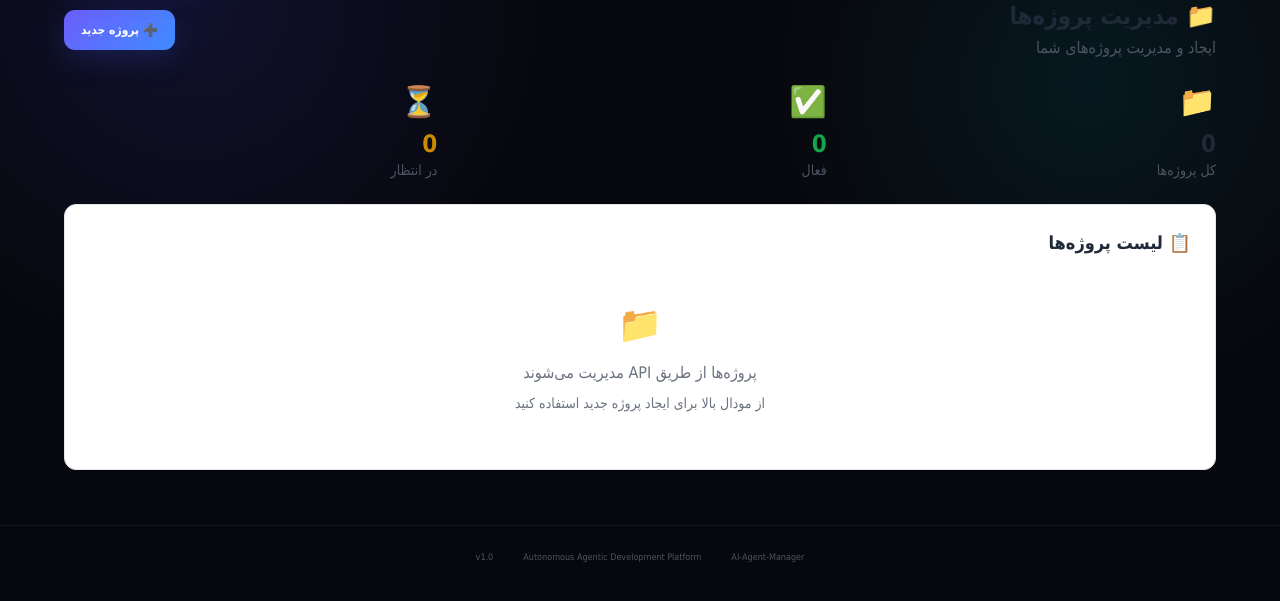
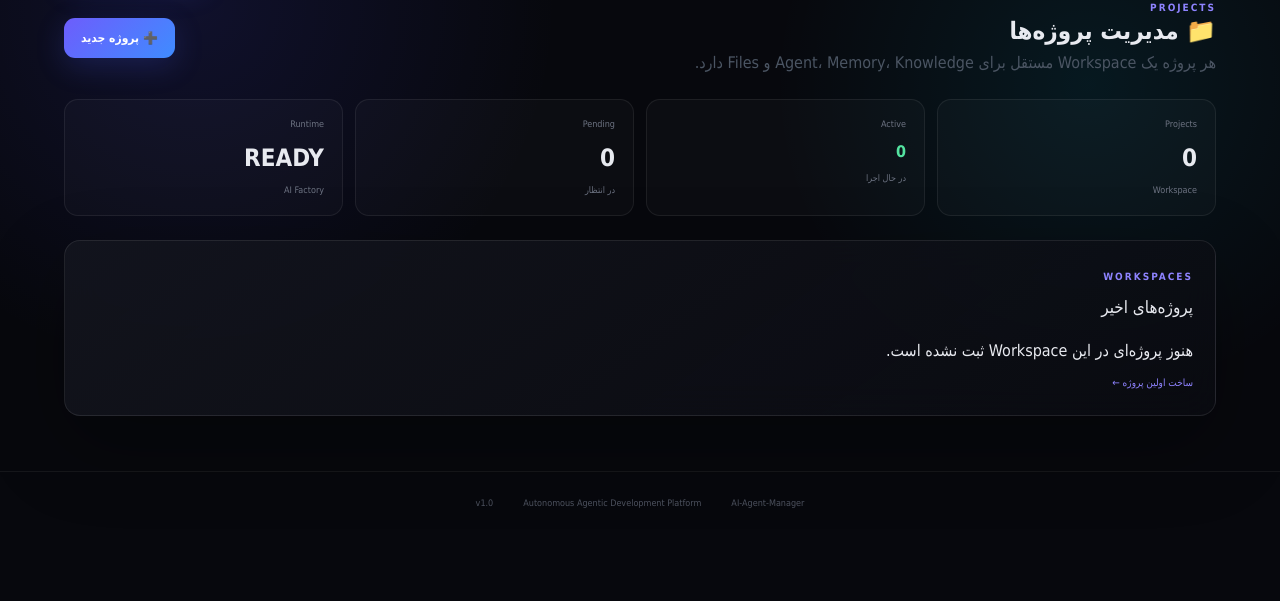
Before and after one commit to mydsoftware/AI-Agent-Manager, a Flask app: page /projects in a window 1280 px wide. Shown: the part 76-677 px from the top of the page. Run offline with Flask 3, Linux system fonts and the light colour scheme; some libraries are stand-ins or nearby versions.

Commit message:
feat(ui): connect project creation to workspace

```diff
--- a/ui/templates/projects.html
+++ b/ui/templates/projects.html
@@ -1,169 +1,47 @@
 {% extends "base.html" %}
-
-{% block title %}پروژه‌ها - AI Agent Manager{% endblock %}
-
+{% block title %}پروژه‌ها - AI-Agent-Manager{% endblock %}
 {% block content %}
 <div class="space-y-6">
-    <!-- هدر -->
   <div class="flex justify-between items-center">
-        <div>
-            <h1 class="text-2xl font-bold text-gray-800">📁 مدیریت پروژه‌ها</h1>
-            <p class="text-gray-600 mt-1">ایجاد و مدیریت پروژه‌های شما</p>
+    <div><div class="eyebrow">PROJECTS</div><h1 class="text-2xl font-bold">📁 مدیریت پروژه‌ها</h1><p class="text-gray-600 mt-1">هر پروژه یک Workspace مستقل برای Agent، Memory، Knowledge و Files دارد.</p></div>
+    <button onclick="showCreateModal()" class="btn-primary">➕ پروژه جدید</button>
   </div>
-        <button onclick="showCreateModal()" class="btn-primary">
-            ➕ پروژه جدید
-        </button>
+  <div class="stats-grid">
+    <div class="metric"><span>Projects</span><strong id="total-projects">0</strong><small>Workspace</small></div>
+    <div class="metric"><span>Active</span><strong class="ok" id="active-projects">0</strong><small>در حال اجرا</small></div>
+    <div class="metric"><span>Pending</span><strong id="pending-projects">0</strong><small>در انتظار</small></div>
+    <div class="metric"><span>Runtime</span><strong>READY</strong><small>AI Factory</small></div>
   </div>
-
-    <!-- آمار -->
-    <div class="grid grid-cols-1 md:grid-cols-3 gap-4">
-        <div class="stat-card">
-            <div class="text-3xl mb-2">📁</div>
-            <div class="text-2xl font-bold text-gray-800" id="total-projects">0</div>
-            <div class="text-sm text-gray-600">کل پروژه‌ها</div>
+  <div class="panel"><div class="panel-head"><div><span class="eyebrow">WORKSPACES</span><h2>پروژه‌های اخیر</h2></div></div><div id="projects-list" class="empty-state">هنوز پروژه‌ای در این Workspace ثبت نشده است.<br><button onclick="showCreateModal()" class="text-link mt-3">ساخت اولین پروژه ←</button></div></div>
 </div>
-        <div class="stat-card">
-            <div class="text-3xl mb-2">✅</div>
-            <div class="text-2xl font-bold text-green-600" id="active-projects">0</div>
-            <div class="text-sm text-gray-600">فعال</div>
-        </div>
-        <div class="stat-card">
-            <div class="text-3xl mb-2">⏳</div>
-            <div class="text-2xl font-bold text-yellow-600" id="pending-projects">0</div>
-            <div class="text-sm text-gray-600">در انتظار</div>
-        </div>
-    </div>
-
-    <!-- لیست پروژه‌ها -->
-    <div class="bg-white rounded-xl shadow-sm border border-gray-200 p-6">
-        <h2 class="text-lg font-bold text-gray-800 mb-4">📋 لیست پروژه‌ها</h2>
-        <div id="projects-list" class="space-y-3">
-            <div class="text-center py-8 text-gray-500">
-                <div class="text-4xl mb-4">📁</div>
-                <p>هنوز پروژه‌ای ایجاد نشده است</p>
-                <button onclick="showCreateModal()" class="mt-4 text-primary-600 hover:text-primary-700">
-                    ➕ پروژه جدید ایجاد کنید
-                </button>
-            </div>
-        </div>
-    </div>
-</div>
-
-<!-- مودال ایجاد پروژه -->
-<div id="create-modal" class="fixed inset-0 bg-black bg-opacity-50 hidden items-center justify-center z-50">
-    <div class="bg-white rounded-xl shadow-xl max-w-md w-full mx-4">
-        <div class="p-6 border-b border-gray-200">
-            <div class="flex justify-between items-center">
-                <h3 class="text-lg font-bold text-gray-800">➕ پروژه جدید</h3>
-                <button onclick="closeCreateModal()" class="text-gray-500 hover:text-gray-700">✕</button>
-            </div>
-        </div>
-        <form id="create-project-form" class="p-6 space-y-4">
-            <div>
-                <label class="block text-sm font-bold text-gray-700 mb-1">نام پروژه</label>
+<div id="create-modal" class="fixed inset-0 bg-black bg-opacity-50 hidden items-center justify-center z-50 backdrop-blur-sm">
+  <div class="bg-white rounded-xl shadow-xl max-w-lg w-full mx-4 p-6">
+    <div class="flex justify-between items-center mb-5"><h3 class="text-lg font-bold">➕ ساخت پروژه</h3><button onclick="closeCreateModal()">✕</button></div>
+    <form id="create-project-form" class="space-y-4">
       <input type="text" id="project-name" class="input-field" placeholder="نام پروژه" required>
-            </div>
-            <div>
-                <label class="block text-sm font-bold text-gray-700 mb-1">توضیحات</label>
-                <textarea id="project-description" class="input-field" rows="3" placeholder="توضیحات پروژه" required></textarea>
-            </div>
-            <div>
-                <label class="block text-sm font-bold text-gray-700 mb-1">درخواست</label>
-                <textarea id="project-request" class="input-field" rows="3" placeholder="درخواست اولیه پروژه" required></textarea>
-            </div>
-            <div>
-                <label class="block text-sm font-bold text-gray-700 mb-1">نوع پروژه</label>
-                <select id="project-type" class="input-field">
-                    <option value="website">وب‌سایت</option>
-                    <option value="api">API</option>
-                    <option value="app">اپلیکیشن</option>
-                    <option value="other">سایر</option>
-                </select>
-            </div>
-            <div class="flex gap-2">
-                <button type="submit" class="btn-primary flex-1">ایجاد پروژه</button>
-                <button type="button" onclick="closeCreateModal()" class="btn-secondary">لغو</button>
-            </div>
+      <textarea id="project-description" class="input-field" rows="3" placeholder="توضیح ساده پروژه" required></textarea>
+      <textarea id="project-request" class="input-field" rows="4" placeholder="مثلاً: یک سایت فروشگاهی فارسی بساز و روی Vercel منتشر کن" required></textarea>
+      <select id="project-type" class="input-field"><option value="website">Website</option><option value="api">API</option><option value="app">App</option><option value="wordpress">WordPress</option><option value="other">Other</option></select>
+      <label class="flex gap-2 items-center text-sm"><input id="project-private" type="checkbox" checked> Repository خصوصی باشد</label>
+      <div class="flex gap-2"><button id="create-btn" type="submit" class="btn-primary flex-1">ساخت پروژه و Workspace</button><button type="button" onclick="closeCreateModal()" class="btn-secondary">لغو</button></div>
     </form>
   </div>
 </div>
-
-<!-- مودال جزئیات پروژه -->
-<div id="details-modal" class="fixed inset-0 bg-black bg-opacity-50 hidden items-center justify-center z-50">
-    <div class="bg-white rounded-xl shadow-xl max-w-2xl w-full mx-4 max-h-[80vh] overflow-hidden">
-        <div class="p-6 border-b border-gray-200">
-            <div class="flex justify-between items-center">
-                <h3 class="text-lg font-bold text-gray-800" id="details-title">جزئیات پروژه</h3>
-                <button onclick="closeDetailsModal()" class="text-gray-500 hover:text-gray-700">✕</button>
-            </div>
-        </div>
-        <div id="details-content" class="p-6 overflow-y-auto max-h-[60vh]">
-            <!-- محتوا -->
-        </div>
-    </div>
-</div>
 {% endblock %}
-
 {% block scripts %}
 <script>
-    // نمایش مودال ایجاد
-    function showCreateModal() {
-        document.getElementById('create-modal').classList.remove('hidden');
-        document.getElementById('create-modal').classList.add('flex');
-    }
-
-    // بستن مودال ایجاد
-    function closeCreateModal() {
-        document.getElementById('create-modal').classList.add('hidden');
-        document.getElementById('create-modal').classList.remove('flex');
-        document.getElementById('create-project-form').reset();
-    }
-
-    // ایجاد پروژه
-    document.getElementById('create-project-form').addEventListener('submit', async (e) => {
-        e.preventDefault();
-        const name = document.getElementById('project-name').value.trim();
-        const description = document.getElementById('project-description').value.trim();
-        const request = document.getElementById('project-request').value.trim();
-        const projectType = document.getElementById('project-type').value;
-
-        try {
-            const result = await API.createProject({
-                name,
-                description,
-                request,
-                project_type: projectType
+function showCreateModal(){document.getElementById('create-modal').classList.remove('hidden');document.getElementById('create-modal').classList.add('flex');document.getElementById('project-name').focus();}
+function closeCreateModal(){document.getElementById('create-modal').classList.add('hidden');document.getElementById('create-modal').classList.remove('flex');}
+function esc(v){return String(v).replace(/[&<>'"]/g,c=>({'&':'&amp;','<':'&lt;','>':'&gt;',"'":'&#39;','"':'&quot;'}[c]));}
+document.getElementById('create-project-form').addEventListener('submit',async e=>{
+ e.preventDefault(); const btn=document.getElementById('create-btn'); btn.disabled=true; btn.textContent='در حال ساخت...';
+ try{
+  const result=await API.createProject({name:document.getElementById('project-name').value.trim(),description:document.getElementById('project-description').value.trim(),request:document.getElementById('project-request').value.trim(),project_type:document.getElementById('project-type').value,private:document.getElementById('project-private').checked});
+  if(result.error) throw new Error(result.error);
+  showToast('پروژه ساخته شد؛ ورود به Workspace...','success');
+  const target='/projects/workspace?repo='+encodeURIComponent(result.repository||'')+'&name='+encodeURIComponent(document.getElementById('project-name').value.trim());
+  setTimeout(()=>location.href=target,350);
+ }catch(err){showToast('خطا: '+err.message,'error');btn.disabled=false;btn.textContent='ساخت پروژه و Workspace';}
 });
-
-            alert('پروژه با موفقیت ایجاد شد!');
-            closeCreateModal();
-            loadProjects();
-        } catch (error) {
-            alert('خطا در ایجاد پروژه: ' + error.message);
-        }
-    });
-
-    // بارگذاری پروژه‌ها
-    async function loadProjects() {
-        // در حال حاضر API لیست پروژه‌ها ندارد
-        // این بخش با API آینده تکمیل می‌شود
-        const listDiv = document.getElementById('projects-list');
-        listDiv.innerHTML = `
-            <div class="text-center py-8 text-gray-500">
-                <div class="text-4xl mb-4">📁</div>
-                <p>پروژه‌ها از طریق API مدیریت می‌شوند</p>
-                <p class="text-sm mt-2">از مودال بالا برای ایجاد پروژه جدید استفاده کنید</p>
-            </div>
-        `;
-    }
-
-    // بستن مودال جزئیات
-    function closeDetailsModal() {
-        document.getElementById('details-modal').classList.add('hidden');
-        document.getElementById('details-modal').classList.remove('flex');
-    }
-
-    // بارگذاری اولیه
-    loadProjects();
 </script>
 {% endblock %}
```
Lines whose indentation alone changed are shown as unchanged.
